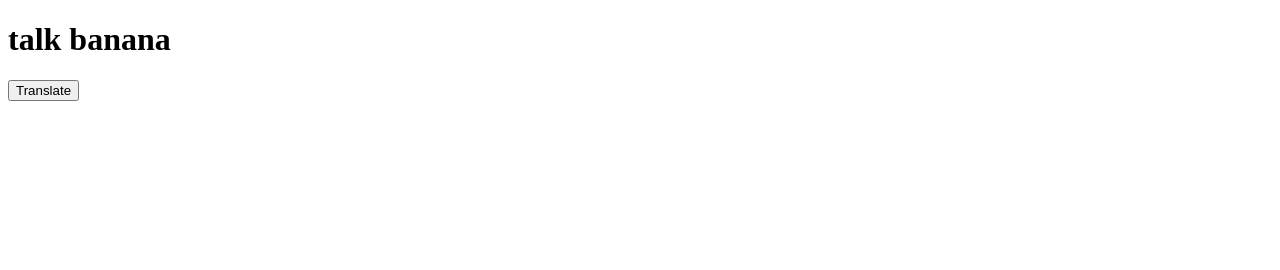
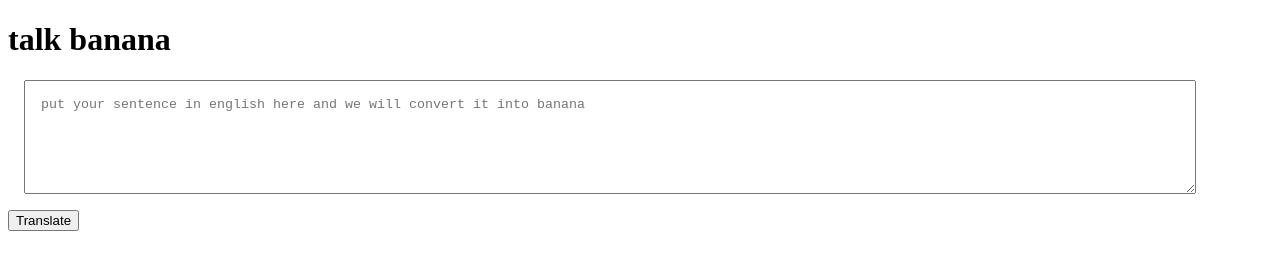
Before and after one commit to OWAIS221B/neogcamp-banana-speak, a plain HTML site: page index.html in a window 1280 px wide. Drawn offline with Linux system fonts and the light colour scheme.

Commit message:
taking input and console

```diff
--- a/app.js
+++ b/app.js
@@ -1,8 +1,12 @@
 var btnTranslate = document.querySelector("#btn-translate");
+var txtInput = document.querySelector("#txt-input");
+
+console.log(txtInput)
 
 function clickHandler() {
 
     console.log("clicked!");
+    console.log("input", txtInput.value);
 }
 
 btnTranslate.addEventListener("click", clickHandler)
--- a/index.html
+++ b/index.html
@@ -5,10 +5,21 @@
     <meta http-equiv="X-UA-Compatible" content="IE=edge">
     <meta name="viewport" content="width=device-width, initial-scale=1.0">
     <title>banana speak</title>
-
+    <style>
+        textarea {
+            width: 90%;
+            height: 10vh;
+            display: block;
+            margin: 1rem;
+            padding: 1rem;
+        }
+    </style>
 </head>
 <body>
     <h1>talk banana</h1>
+    <textarea id="txt-input"
+    placeholder="put your sentence in english here and we will convert it into banana"></textarea>
+
     <button id="btn-translate">Translate</button>
 
     <script src="app.js" type="text/javascript"></script>
```
